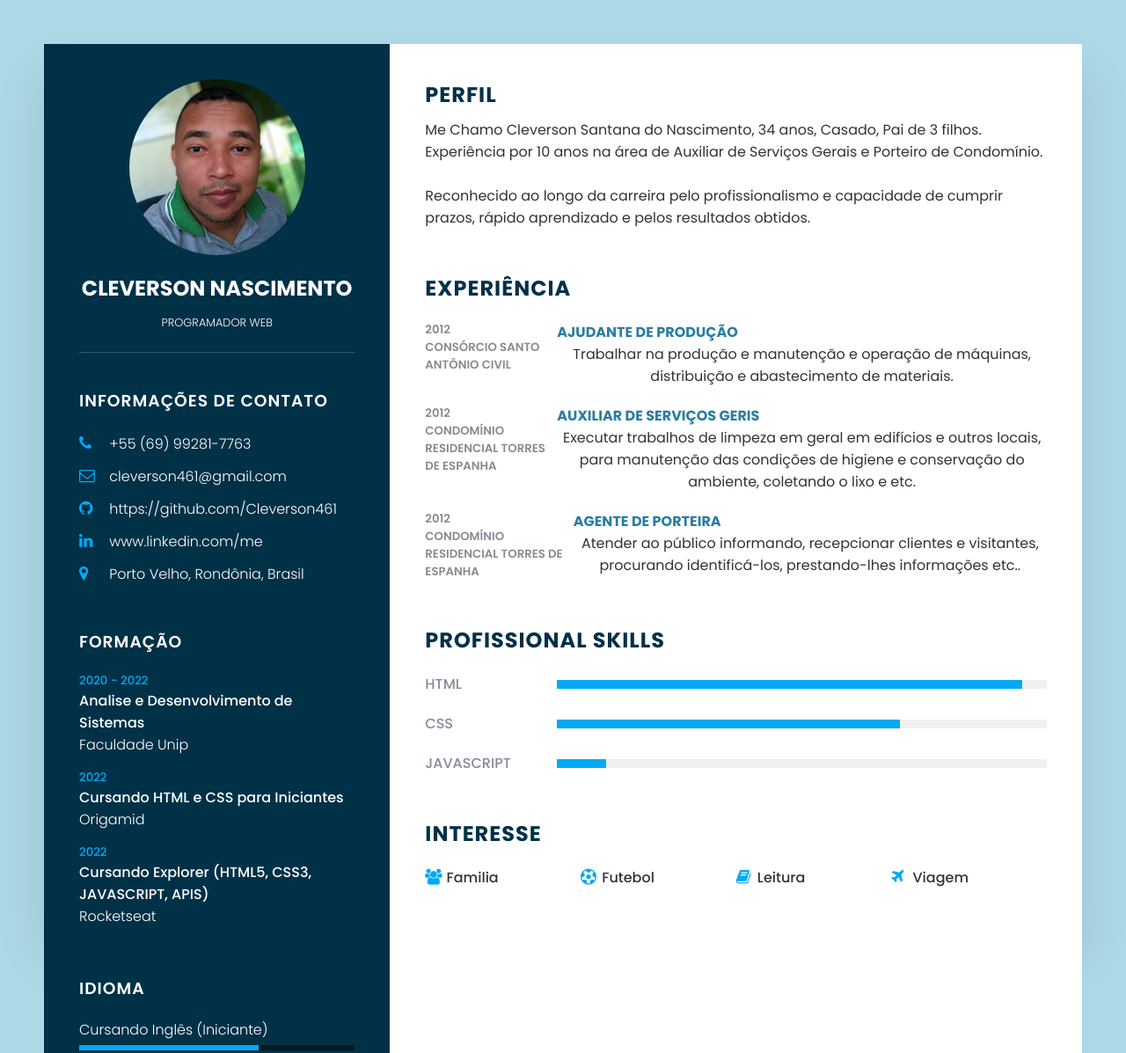
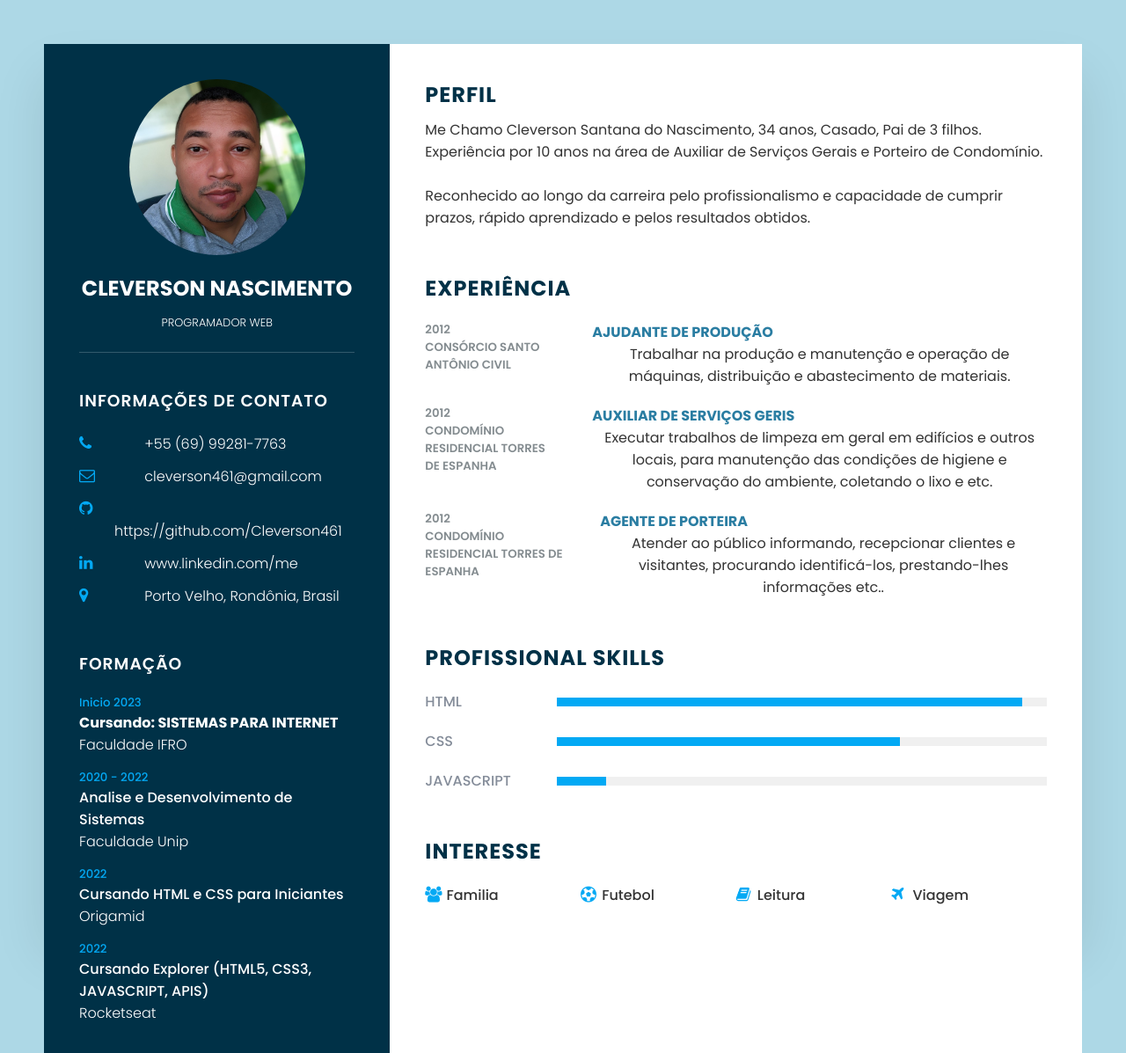
Before and after one commit to Cleverson461/curriculo, a plain HTML site: page index.html in a window 1280 px wide. Shown: the top 1197 px of the page at 88% size. Drawn offline with Linux system fonts and the light colour scheme.

Commit message:
Atualizando nova Faculdade

```diff
--- a/index.html
+++ b/index.html
@@ -53,6 +53,11 @@
         <h3 class="title">Formação</h3>
         <ul>
           <li>
+            <h5>Inicio 2023</h5>
+            <h4><strong>Cursando: SISTEMAS PARA INTERNET</strong></h4>
+            <h4>Faculdade IFRO</h4>
+          </li>
+          <li>
             <h5>2020 - 2022</h5>
             <h4>Analise e Desenvolvimento de Sistemas</h4>
             <h4>Faculdade Unip</h4>
@@ -94,6 +99,8 @@
       </div>
       <div class="about">
         <h2 class="title2">Experiência</h2>
+
+        <div id="box-container">
           <div class="box">
             <div class="year_company">
               <h5>2012</h5>
@@ -123,6 +130,7 @@
               <h4>Agente de Porteira</h4>
               <p>
                 Atender ao público informando, recepcionar clientes e visitantes, procurando identificá-los, prestando-lhes informações etc..</p>
+            </div>
           </div>
         </div>
       </div>
--- a/style.css
+++ b/style.css
@@ -191,6 +191,13 @@ p {
   font-size: 16px;
 }
 
+.text {
+  display: inline;
+  padding-left: 40px;
+
+}
+
+
 .text p {
   text-align: center;
 }
```
Lines whose indentation alone changed are shown as unchanged.
